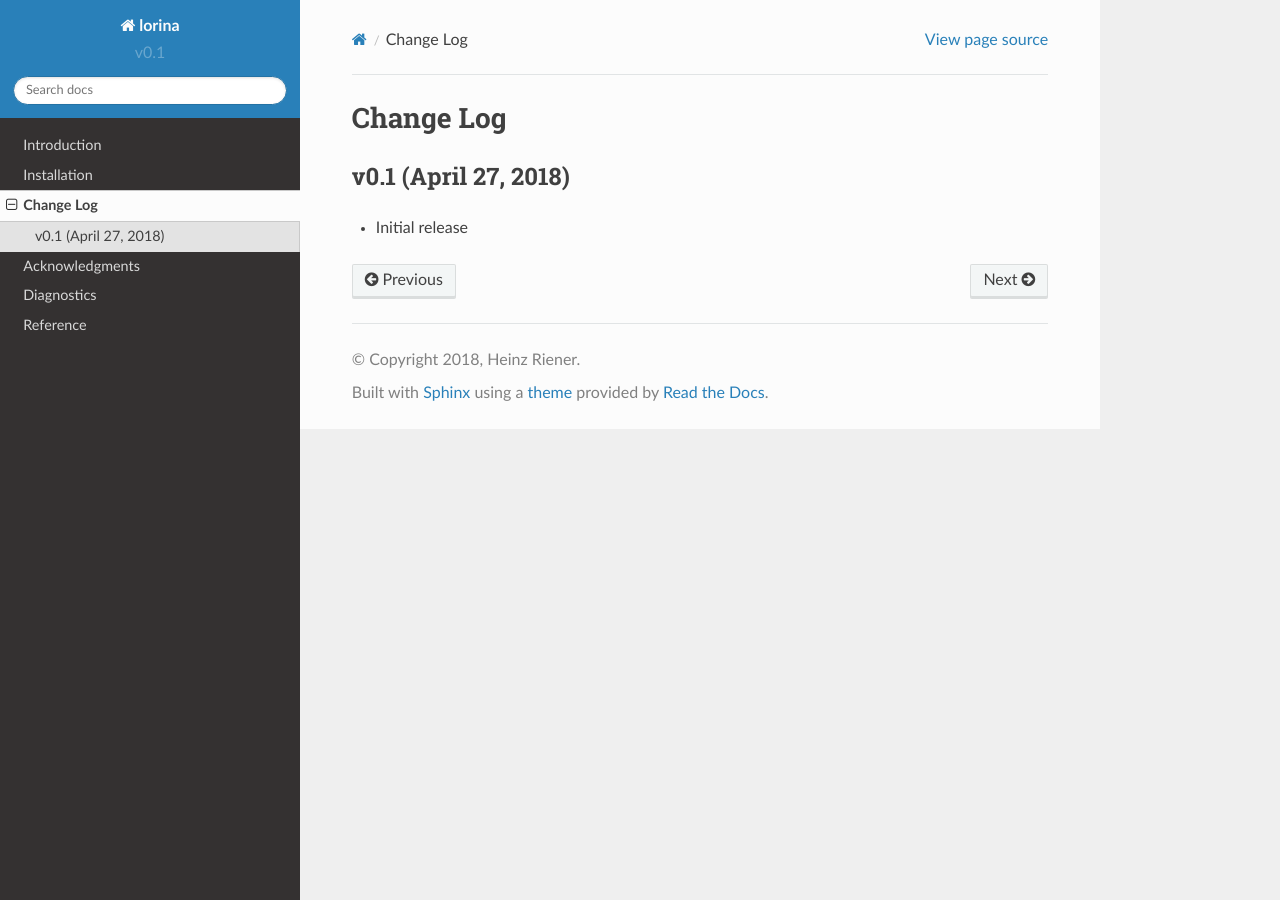
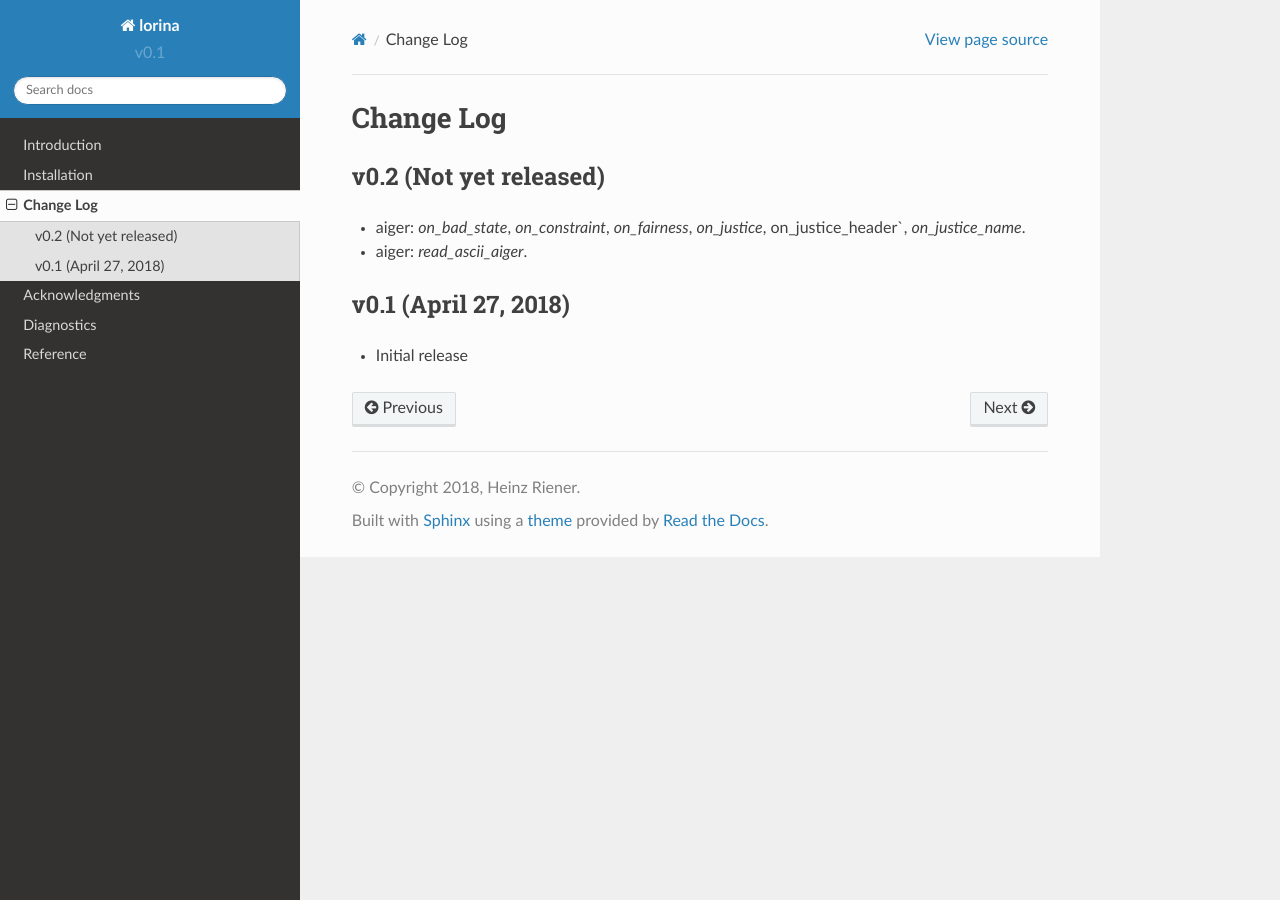
Before and after one commit to hriener/lorina, a Sphinx documentation site: the page built from docs/changelog.rst, in a window 1280 px wide. Built offline with Sphinx 7.4.7 and the Read the Docs theme 2.0.0, drawn with Linux system fonts in a browser that asks for light colours; pages that are not in the unit, such as notebooks, are missing from menus.

Commit message:
changelog.

```diff
--- a/docs/changelog.rst
+++ b/docs/changelog.rst
@@ -1,5 +1,11 @@
 Change Log
 ==========
+
+v0.2 (Not yet released)
+-----------------------
+
+* aiger: `on_bad_state`, `on_constraint`, `on_fairness`, `on_justice`, on_justice_header`, `on_justice_name`.
+* aiger: `read_ascii_aiger`.
 
 v0.1 (April 27, 2018)
 ---------------------
```
